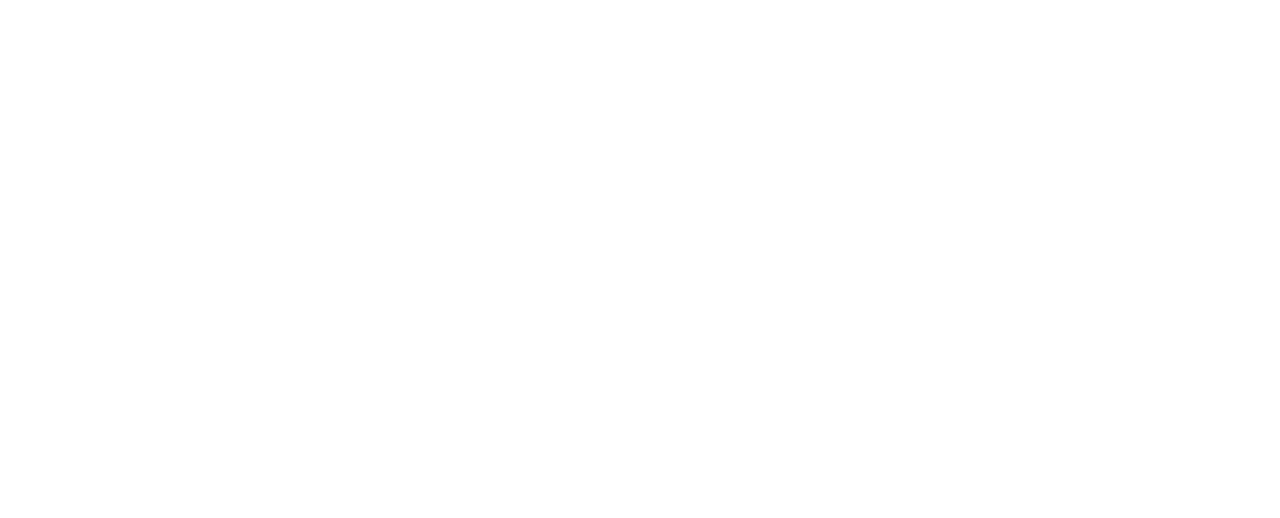
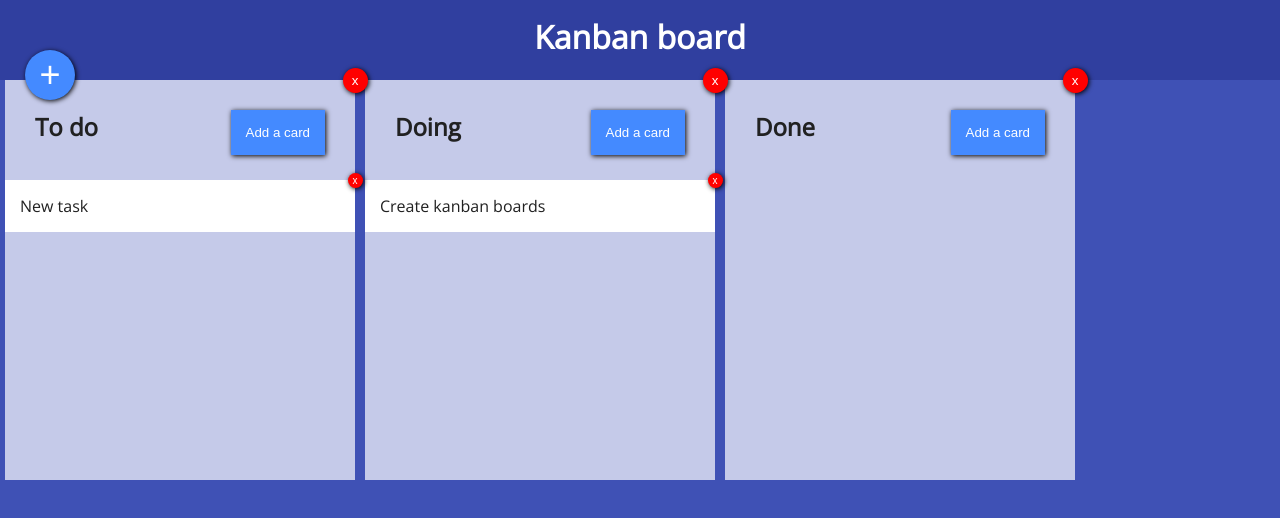
Before and after one commit to hubert96/jsTrello, a plain HTML site: page index.html in a window 1280 px wide. Drawn offline with nearby package versions, Linux system fonts and the light colour scheme.

Commit message:
finished

```diff
--- a/index.html
+++ b/index.html
@@ -6,7 +6,19 @@
 	<title>JS Trello</title>
 </head>
 <body>
+	<div id="board" class="board">
+		<div class="board-head">
+			<h1>Kanban board</h1>
+        	<button class="create-column">+</button>
+		</div>
+        <div class="column-container">
 
+        </div>
+	</div>
+
+
+    <script src="https://code.jquery.com/jquery-3.0.0.min.js" integrity="sha256-JmvOoLtYsmqlsWxa7mDSLMwa6dZ9rrIdtrrVYRnDRH0=" crossorigin="anonymous"></script>
+    <script src="https://code.jquery.com/ui/1.11.4/jquery-ui.min.js" integrity="sha256-xNjb53/rY+WmG+4L6tTl9m6PpqknWZvRt0rO1SRnJzw=" crossorigin="anonymous"></script>
 	<script type="text/javascript" src="js/scripts.js"></script>
 </body>
 </html>
--- a/js/scripts.js
+++ b/js/scripts.js
@@ -0,0 +1,129 @@
+$(document).ready(function() {
+
+
+	function randomString() {
+	    var chars = '0123456789abcdefghiklmnopqrstuvwxyzABCDEFGHIJKLMNOPQRSTUVWXTZ';
+	    var str = '';
+	    for (var i = 0; i < 10; i++) {
+	        str += chars[Math.floor(Math.random() * chars.length)];
+	    }
+    	return str;
+	}
+
+	function Column(name) {
+    	var self = this; // useful for nested functions
+
+    	this.id = randomString();
+    	this.name = name;
+    	this.$element = createColumn();
+
+		function createColumn() {
+		    // CREATING COMPONENTS OF COLUMNS
+		    var $column = $('<div>').addClass('column');
+		    var $columnTitle = $('<h2>').addClass('column-title').text(self.name);
+		    var $columnCardList = $('<ul>').addClass('column-card-list');
+		    var $columnDelete = $('<button>').addClass('btn-delete').text('x');
+		    var $columnAddCard = $('<button>').addClass('add-card').text('Add a card');
+
+		    // ADDING EVENTS
+		    $columnDelete.click(function() {
+		        self.removeColumn();
+		    });
+		    $columnAddCard.click(function(event) {
+		        self.addCard(new Card(prompt("Enter the name of the card")));
+		    });
+
+		    // CONSTRUCTION COLUMN ELEMENT
+		    $column.append($columnTitle)
+		        .append($columnDelete)
+		        .append($columnAddCard)
+		        .append($columnCardList);
+
+		    // RETURN OF CREATED COLUMN
+		    return $column;
+		}
+    }
+
+    Column.prototype = {
+    	addCard: function(card) {
+    		this.$element.children('ul').append(card.$element);
+    	},
+   		removeColumn: function() {
+    		this.$element.remove();
+    	}
+	};
+
+
+  	function Card(description) {
+		var self = this;
+
+    	this.id = randomString();
+    	this.description = description;
+    	this.$element = createCard();
+
+		function createCard() {
+		    // CREATING THE BLOCKS
+		    var $card = $('<li>').addClass('card');
+		    var $cardDescription = $('<p>').addClass('card-description').text(self.description);
+		    var $cardDelete = $('<button>').addClass('btn-delete').text('x');
+
+		    // BINDING TO CLICK EVENT
+		    $cardDelete.click(function(){
+		           		self.removeCard();
+		    });
+
+		    // COMBINING BLOCKS AND RETURNING THE CARD
+		    $card.append($cardDelete)
+		    		.append($cardDescription);
+
+		    	return $card;
+		}
+	}
+
+	Card.prototype = {
+		removeCard: function() {
+			this.$element.remove();
+		}
+	};
+
+	var board = {
+	    name: 'Kanban Board',
+	    addColumn: function(column) {
+	    	this.$element.append(column.$element);
+	      	initSortable();
+	    },
+	    $element: $('#board .column-container')
+	};
+
+	function initSortable() {
+	   	$('.column-card-list').sortable({
+	    	connectWith: '.column-card-list',
+	    	placeholder: 'card-placeholder'
+	   	}).disableSelection();
+	}
+
+	$('.create-column')
+	.click(function(){
+		var name = prompt('Enter a column name');
+		var column = new Column(name);
+    	board.addColumn(column);
+  	});
+
+	// CREATING COLUMNS
+	var todoColumn = new Column('To do');
+	var doingColumn = new Column('Doing');
+	var doneColumn = new Column('Done');
+
+	// ADDING COLUMNS TO THE BOARD
+	board.addColumn(todoColumn);
+	board.addColumn(doingColumn);
+	board.addColumn(doneColumn);
+
+	// CREATING CARDS
+	var card1 = new Card('New task');
+	var card2 = new Card('Create kanban boards');
+
+	// ADDING CARDS TO COLUMNS
+	todoColumn.addCard(card1);
+	doingColumn.addCard(card2);
+});
--- a/sass/main.sass
+++ b/sass/main.sass
@@ -0,0 +1,106 @@
+@import url('https://fonts.googleapis.com/css?family=Open+Sans')
+@import "palette"
+
+
+html, body
+	margin: 0
+	font-family: 'Open Sans', sans-serif
+	color: $primary-color-text
+
+ul
+	list-style-type: none
+	margin: 0
+	padding: 0
+
+h1
+	text-align: center
+	margin: 0
+
+p
+	margin: 0
+
+button
+	border: 0
+	color: $primary-color-text
+	box-shadow: 1px 1px 5px black
+
+.board
+	.board-head
+		background: $primary-color-dark
+		height: 50px
+		padding: 15px
+	.create-column
+		background-color: $accent-color
+		position: absolute
+		top: 50px
+		left: 25px
+		width: 50px
+		height: 50px
+		border-radius: 50%
+		font-size: 36px
+		line-height: 24px
+		transition: all 0.3s
+		z-index: 1
+		&:hover
+			transform: scale(1.3) rotate(90deg)
+	.column-container
+		background: $primary-color
+		height: calc(100vh - 80px)
+		.column
+			float: left
+			width: 350px
+			margin: 0 5px
+			background: $primary-color-light
+			color: $primary-text-color
+			position: relative
+			.card-placeholder
+				border: 5px dotted $primary-color-dark
+				height: 50px
+			.column-title
+				padding: 30px
+				float: left
+				margin: 0
+			.add-card
+				margin: 30px
+				float: right
+				padding: 15px
+				background-color: $accent-color
+				transition: all 0.3s
+				&:hover
+					transform: translate(5px, -5px)
+			.btn-delete
+				position: absolute
+				color: $primary-color-text
+				top: -12.5px
+				right: -12.5px
+				width: 25px
+				height: 25px
+				line-height: 25px
+				padding: 0
+				background: red
+				border-radius: 50%
+				z-index: 1
+				transition: all 0.3s
+				&:hover
+					transform: scale(1.2) rotate(180deg)
+			.column-card-list
+				width: 100%
+				min-height: 300px
+				margin-top: 100px
+				.card
+					position: relative
+					width: 100%
+					background: $primary-color-text
+					margin-top: 5px
+					.card-description
+						width: 100%
+						text-align: left
+						padding: 15px
+					.btn-delete
+						width: 15px
+						height: 15px
+						top: -7.5px
+						right: -7.5px
+						line-height: 15px
+						font-size: 10px
+						text-align: center
--- /dev/null
+++ b/sass/palette.scss
@@ -0,0 +1,10 @@
+/* Palette generated by Material Palette - materialpalette.com/green/deep-orange */
+
+$primary-color-dark:   #303F9F;
+$primary-color:        #3F51B5;
+$primary-color-light:  #C5CAE9;
+$primary-color-text:   #FFFFFF;
+$accent-color:         #448AFF;
+$primary-text-color:   #212121;
+$secondary-text-color: #757575;
+$divider-color:        #BDBDBD;
```
Also changed, not shown: css/main.css, 1 other file.
